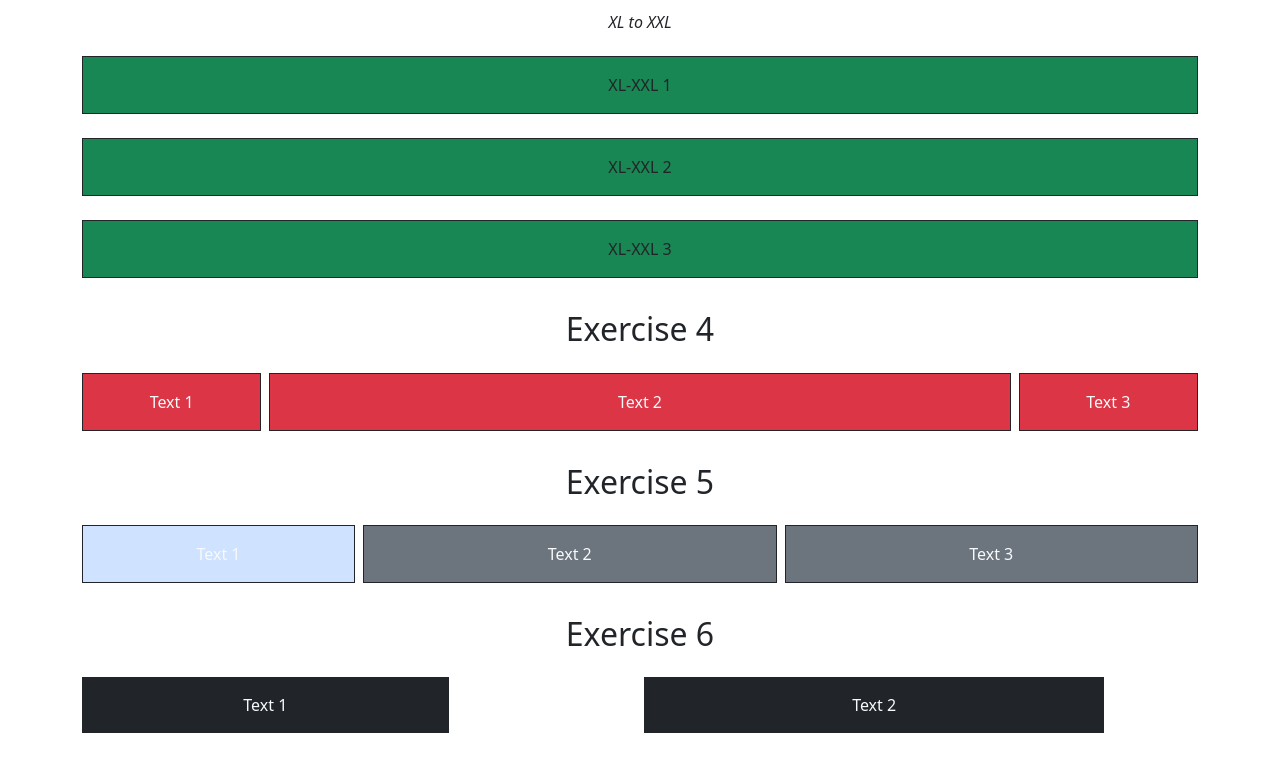
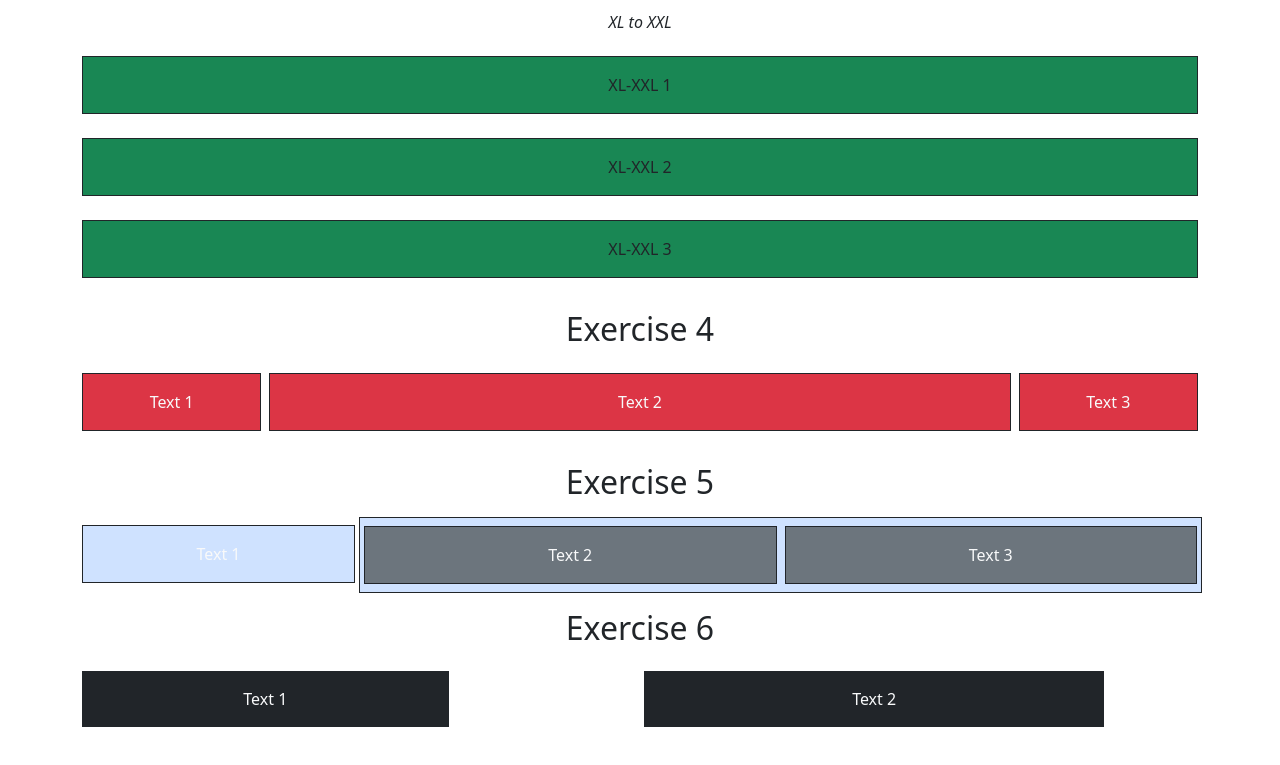
Before and after one commit to Dade1991/U2-W2-D1-Davide-Braghi, a plain HTML site: page index.html in a window 1280 px wide. Shown: the part 951-1716 px from the top of the page. Drawn offline with nearby package versions, Linux system fonts and the light colour scheme.

Commit message:
Last commit

```diff
--- a/index.html
+++ b/index.html
@@ -149,15 +149,15 @@
         <div class="container text-center py-3">
           <div class="row text-light g-2">
             <div class="col-lg-3">
-              <p class="bg-primary-subtle border border-dark p-3">Text 1</p>
+              <p class="bg-primary-subtle border border-dark p-3 m-0">Text 1</p>
             </div>
-            <div class="col-lg-9">
-              <div class="row g-2">
+            <div class="col-lg-9 bg-primary-subtle border border-dark m-0">
+              <div class="row g-2 py-2">
                 <div class="col-lg-6">
-                  <p class="bg-secondary border border-dark p-3">Text 2</p>
+                  <p class="bg-secondary border border-dark p-3 m-0">Text 2</p>
                 </div>
                 <div class="col-lg-6">
-                  <p class="bg-secondary border border-dark p-3">Text 3</p>
+                  <p class="bg-secondary border border-dark p-3 m-0">Text 3</p>
                 </div>
               </div>
             </div>
```
